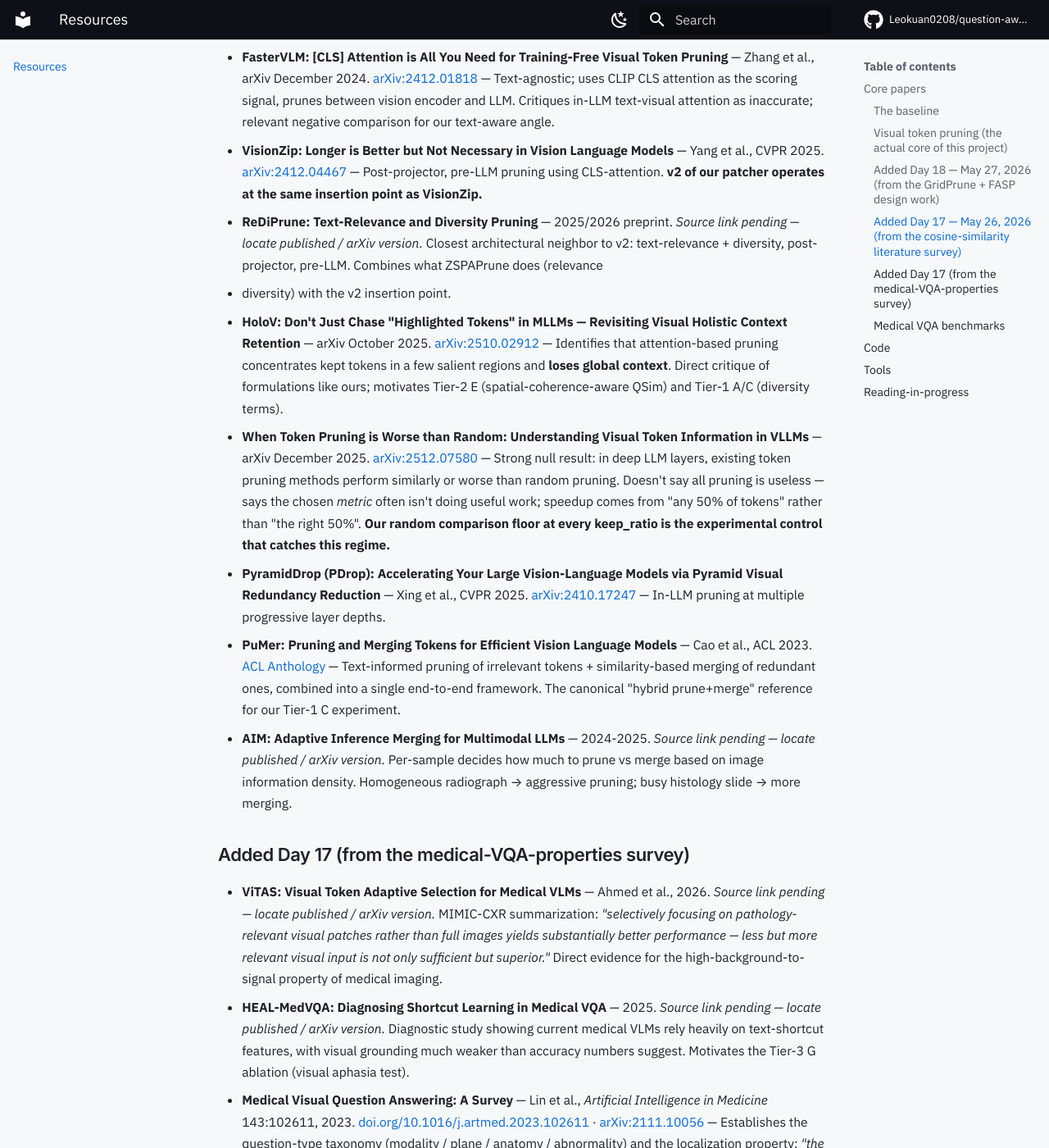
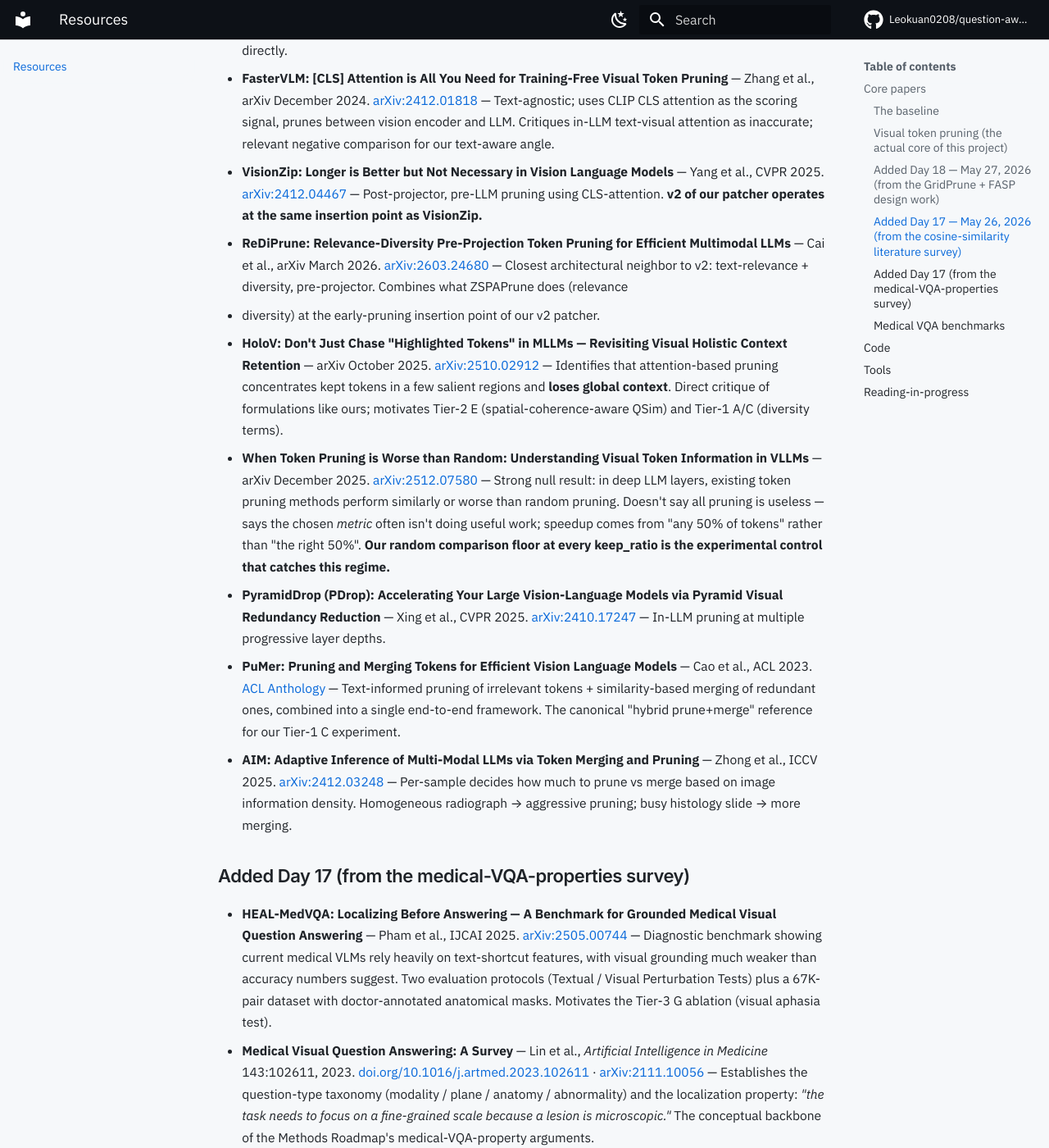
Before and after one commit to Leokuan0208/question-aware-vtp-medvlm, an MkDocs documentation site: the page built from docs/resources.md, in a window 1280 px wide and 1400 px high, scrolled down 2404 px. Shown: the whole window at 82% size. Built offline with MkDocs 1.6.1 and Material for MkDocs 9.7.7, drawn with Linux system fonts in a browser that asks for light colours; comment, search, counter and statistics services are not loaded; some of the changed text lies outside the part shown.

Commit message:
docs: verify paper citations on resources page, link real ones, drop fabricated ones
resources.md:
- ResPrune linked (arXiv:2603.21105) — title corrected to 'Text-Conditioned
  Subspace Reconstruction', Li et al. 2026
- ReDiPrune linked (arXiv:2603.24680) — title corrected to 'Relevance-Diversity
  Pre-Projection Token Pruning', Cai et al.; description updated to match
  paper's actual pre-projector insertion point
- HEAL-MedVQA linked (arXiv:2505.00744, IJCAI 2025) — title corrected to
  'Localizing Before Answering', Pham et al.
- AIM linked (arXiv:2412.03248, ICCV 2025) — title corrected to 'Adaptive
  Inference of Multi-Modal LLMs via Token Merging and Pruning', Zhong et al.
- FASP entry reworked as in-project acronym (no external paper found matching
  'Foreground-Aware Soft Pruning for Medical VLMs, Liu et al. 2024')
- ViTAS entry removed entirely (no matching paper exists)

experiments.md:
- Phase 4 'Inspired by FASP' line reworded to clarify FASP is our internal
  filter name, not a citation

```diff
--- a/docs/resources.md
+++ b/docs/resources.md
@@ -77,16 +77,15 @@ Updated as I go.
   contribution; the fused score is a small but reasonable signal
   enhancement over either component alone. Their reported gains
   on LLaVA-1.5 hold up across 5 general benchmarks at 50-90% pruning.
-- **FASP: Foreground-Aware Soft Pruning for Medical
-  Vision-Language Models** — Liu et al., 2024.
-  _Source link pending — locate published / arXiv version._
-  Medical-imaging-specific token-scoring primitive. Score every
-  token by the L2-norm of its post-projector embedding; lowest
-  ~30% are reliably background (black borders, uniform tissue).
-  Cheap (single tensor op) and medical-tested. **Used as the
-  foreground filter in tonight's FASP+GridPrune composed method.**
-  Original work used it as a soft-weighting; we use it as a hard
-  pre-filter before the GridPrune zoning stage.
+- **FASP (in-project method name, no external paper)** — The
+  L2-norm foreground filter used as the first stage of our
+  `FASP+GridPrune` composed method. The technique is generic:
+  score every token by the L2-norm of its post-projector embedding;
+  drop the lowest ~30% (reliably background — black borders, uniform
+  tissue). Searches for a published "FASP: Foreground-Aware Soft
+  Pruning for Medical Vision-Language Models, Liu et al. 2024"
+  paper return no matching results; treat `FASP` here as a
+  project-internal acronym for this filter, not a citation.
 - **MedPruner re-read** (already cited above; arXiv 2603.11625).
   Spent an hour today on a careful re-read after the Day 4
   analysis. **Verified orthogonal to our project**: their
@@ -110,9 +109,10 @@ Updated as I go.
   current selection. **Our QSim is the simpler "relevance only" half
   of ZSPAPrune.** Tier-1 candidate (add diversity term to QSim) is
   motivated directly by this paper.
-- **ResPrune: Relevance-and-Smoothness Token Pruning**
-  — Li et al., 2026.
-  _Source link pending — locate published / arXiv version._
+- **ResPrune: Text-Conditioned Subspace Reconstruction for Visual
+  Token Pruning in Large Vision-Language Models**
+  — Li et al., arXiv March 2026.
+  [arXiv:2603.21105](https://arxiv.org/abs/2603.21105) —
   Evaluates exactly our scoring formula as their *Setting-3*
   ablation and reports it as the **weakest of three** formulations
   (Setting-1: max-similarity-per-visual-token across text tokens →
@@ -131,12 +131,13 @@ Updated as I go.
   [arXiv:2412.04467](https://arxiv.org/abs/2412.04467) —
   Post-projector, pre-LLM pruning using CLS-attention. **v2 of our
   patcher operates at the same insertion point as VisionZip.**
-- **ReDiPrune: Text-Relevance and Diversity Pruning**
-  — 2025/2026 preprint.
-  _Source link pending — locate published / arXiv version._
+- **ReDiPrune: Relevance-Diversity Pre-Projection Token Pruning
+  for Efficient Multimodal LLMs**
+  — Cai et al., arXiv March 2026.
+  [arXiv:2603.24680](https://arxiv.org/abs/2603.24680) —
   Closest architectural neighbor to v2: text-relevance + diversity,
-  post-projector, pre-LLM. Combines what ZSPAPrune does (relevance
-  + diversity) with the v2 insertion point.
+  pre-projector. Combines what ZSPAPrune does (relevance
+  + diversity) at the early-pruning insertion point of our v2 patcher.
 - **HoloV: Don't Just Chase "Highlighted Tokens" in MLLMs —
   Revisiting Visual Holistic Context Retention** — arXiv October 2025.
   [arXiv:2510.02912](https://arxiv.org/abs/2510.02912) —
@@ -165,31 +166,24 @@ Updated as I go.
   merging of redundant ones, combined into a single end-to-end
   framework. The canonical "hybrid prune+merge" reference for our
   Tier-1 C experiment.
-- **AIM: Adaptive Inference Merging for Multimodal LLMs**
-  — 2024-2025.
-  _Source link pending — locate published / arXiv version._
+- **AIM: Adaptive Inference of Multi-Modal LLMs via Token Merging
+  and Pruning** — Zhong et al., ICCV 2025.
+  [arXiv:2412.03248](https://arxiv.org/abs/2412.03248) —
   Per-sample decides how much to prune vs merge based on image
   information density. Homogeneous radiograph → aggressive
   pruning; busy histology slide → more merging.
 
 ### Added Day 17 (from the medical-VQA-properties survey)
 
-- **ViTAS: Visual Token Adaptive Selection for Medical VLMs**
-  — Ahmed et al., 2026.
-  _Source link pending — locate published / arXiv version._
-  MIMIC-CXR summarization: *"selectively focusing on pathology-
-  relevant visual patches rather than full images yields
-  substantially better performance — less but more relevant
-  visual input is not only sufficient but superior."* Direct
-  evidence for the high-background-to-signal property of medical
-  imaging.
-- **HEAL-MedVQA: Diagnosing Shortcut Learning in Medical VQA**
-  — 2025.
-  _Source link pending — locate published / arXiv version._
-  Diagnostic study showing current medical VLMs rely heavily on
+- **HEAL-MedVQA: Localizing Before Answering — A Benchmark for
+  Grounded Medical Visual Question Answering** — Pham et al., IJCAI 2025.
+  [arXiv:2505.00744](https://arxiv.org/abs/2505.00744) —
+  Diagnostic benchmark showing current medical VLMs rely heavily on
   text-shortcut features, with visual grounding much weaker than
-  accuracy numbers suggest. Motivates the Tier-3 G ablation
-  (visual aphasia test).
+  accuracy numbers suggest. Two evaluation protocols (Textual /
+  Visual Perturbation Tests) plus a 67K-pair dataset with
+  doctor-annotated anatomical masks. Motivates the Tier-3 G
+  ablation (visual aphasia test).
 - **Medical Visual Question Answering: A Survey**
   — Lin et al., *Artificial Intelligence in Medicine* 143:102611, 2023.
   [doi.org/10.1016/j.artmed.2023.102611](https://doi.org/10.1016/j.artmed.2023.102611)
```
Also changed, not shown: docs/experiments.md (+3 -1 lines).
